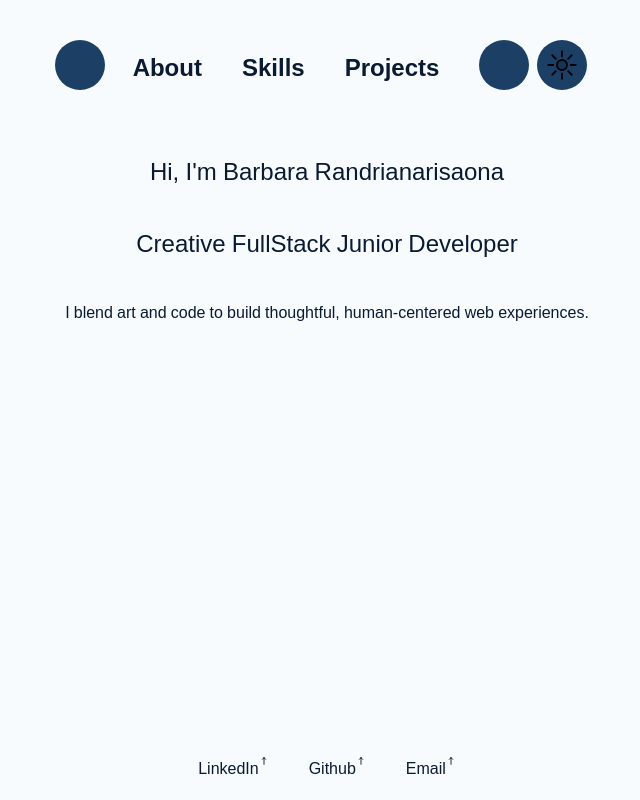
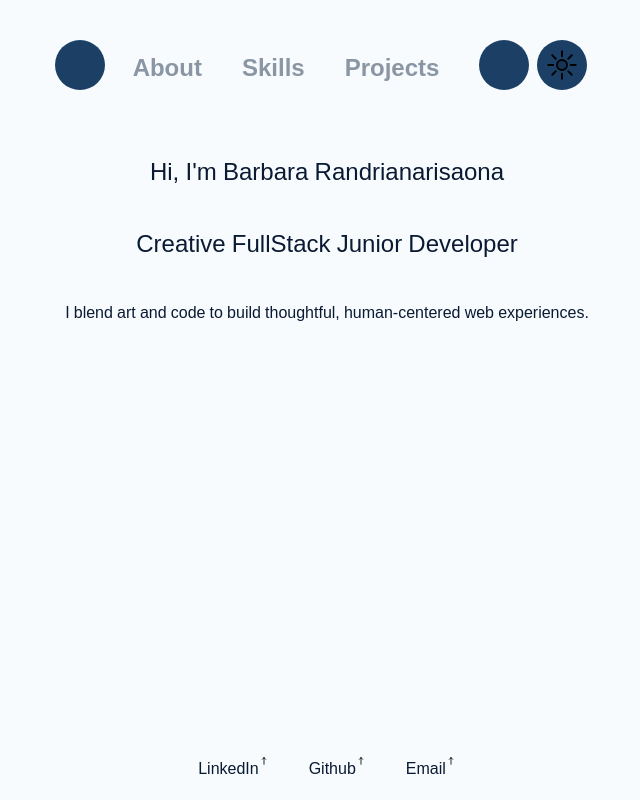
Before and after one commit to BabaxRhb/portfolio, a React (Vite) app: page / in a window 1280 px wide. Shown: the whole page, without its empty margins (313-953 px from the left). Built offline with nearby package versions, Linux system fonts and the light colour scheme.

Commit message:
fix: Review navigation bar styling and project card

```diff
--- a/src/index.css
+++ b/src/index.css
@@ -17,13 +17,20 @@
   --font-sans: "Noto Sans Lao", sans-serif;
 
   --color-text: var(--text);
+  --color-text-disabled: var(--text-disabled);
+
   --color-background: var(--background);
+
+  --color-disabled: var(--disabled);
+
   --color-primary: var(--primary);
   --color-primary-light: var(--primary-light);
   --color-primary-dark: var(--primary-dark);
+
   --color-secondary: var(--secondary);
   --color-secondary-light: var(--secondary-light);
   --color-secondary-dark: var(--secondary-dark);
+
   --color-accent: var(--accent);
   --color-accent-light: var(--accent-light);
   --color-accent-dark: var(--accent-dark);
@@ -31,7 +38,12 @@
 
 :root {
   --background: #F7FBFD;
+
   --text: #0A1A33;
+  --text-disabled: #8A96A3;
+
+  --disabled: #D6DCE3;
+
   --primary: #1B3F65;
   --primary-light: #255382;
   --primary-dark: #14314F;
@@ -48,6 +60,9 @@
 .dark {
   --background: #020608;
   --text: #CCDCF5;
+  --text-disabled: #7E8A96;
+
+  --disabled: #2A3440;
 
   --primary: #9ABEE4;
   --primary-light: #AED0F3;
--- a/src/shared/components/Navbar.tsx
+++ b/src/shared/components/Navbar.tsx
@@ -1,23 +1,33 @@
+import { Link, useLocation } from "react-router-dom";
+
+const navbarItems = [
+  { title: "About", link: "/about" },
+  { title: "Skills", link: "/skills" },
+  { title: "Projects", link: "/projects" },
+];
+
 const Navbar = () => {
+	const { pathname } = useLocation();
 
-    const  navbarArray : {
-        title : string,
-        link : string
-    }[] = [
-        {title: 'About', link: "/about"},
-        {title: 'Skills', link: "/skills"},
-        {title: 'Projects', link: "/projects"},
-    ]
+	const baseStyle = "max-sm:text-lg text-2xl font-bold mx-5 hover:scale-105";
 
-    return (
-        <nav className="flex flex-row items-center w-full">
-            { navbarArray.map((item, index) => (
-                <div key={index} className="mx-5">
-                    <a href={item.link} className="text-text max-sm:text-lg text-2xl font-bold">{item.title}</a>
-                </div>
-            ))}
-        </nav>
-    )
-}
+	return (
+	  <nav className="flex items-center w-full">
+		{navbarItems.map((item) => {
+
+		  const isActive = pathname === item.link;
+
+		  return (
+			<Link
+				key={item.link} to={item.link}
+				className={` ${baseStyle} ${ isActive ? "text-text" : "text-text-disabled"}`}
+			>
+			  {item.title}
+			</Link>
+		  );
+		})}
+	  </nav>
+	);
+};
 
 export default Navbar;
--- a/src/shared/components/typography/CustomText.tsx
+++ b/src/shared/components/typography/CustomText.tsx
@@ -13,6 +13,7 @@ const textColors = {
     accent: 'text-accent',
     text: 'text-text',
     red: 'text-red-500',
+    textDisabled: 'text-disabled'
 };
 
 const textWeights = {
--- a/src/shared/components/ui/ProjectCard.tsx
+++ b/src/shared/components/ui/ProjectCard.tsx
@@ -20,7 +20,8 @@ const ProjectCard = ( {project} : ProjectCardProps) => {
 	const { title, content, imgUrl, techno, status } = project;
 
 	return (
-		<div className="
+		<div
+			className="
 				flex flex-row
 				border-solid border-secondary border rounded-md
 				justify-center
```
Lines whose indentation alone changed are shown as unchanged.
